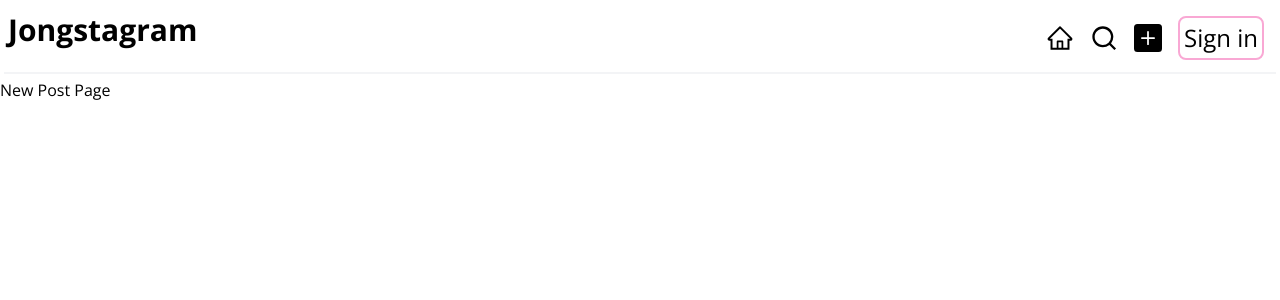
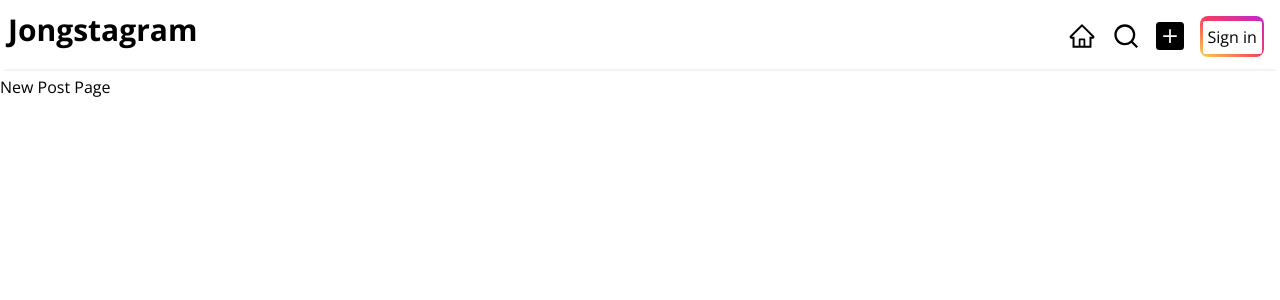
Before and after one commit to Amjong/jongstagram, a Next.js app: page /new in a window 1280 px wide. Shown: the top 300 px of the page. Built offline with nearby package versions, Linux system fonts and the light colour scheme; no server answers.

Commit message:
Change styling for some components (Header, LoginButton)

```diff
--- a/src/app/components/Header.tsx
+++ b/src/app/components/Header.tsx
@@ -9,7 +9,7 @@
   const session = await getUserSession();
   const text = session ? 'Sign out' : 'Sign in';
   return (
-    <div className='sticky flex justify-between m-1 border-b-2 border-gray-100'>
+    <div className='sticky top-0 z-10 flex justify-between m-1 border-b-2 border-gray-100'>
       <h1 className='text-3xl font-bold mt-2 ml-1'>
         <Link href='/'>Jongstagram</Link>
       </h1>
--- a/src/app/components/LoginButton.tsx
+++ b/src/app/components/LoginButton.tsx
@@ -15,11 +15,13 @@
     signIn();
   };
   return (
-    <button
-      className='rounded-lg border-2 border-pink-300 text-2xl p-1'
-      onClick={() => signFunc()}
-    >
-      {text}
-    </button>
+    <div className='rounded-lg bg-gradient-to-bl from-fuchsia-600 via-rose-500 to-amber-300 p-[0.15rem]'>
+      <button
+        className='bg-white rounded-sm text-base p-[0.3rem] hover:opacity-90 transition-opacity'
+        onClick={() => signFunc()}
+      >
+        {text}
+      </button>
+    </div>
   );
 }
--- a/src/app/layout.tsx
+++ b/src/app/layout.tsx
@@ -16,7 +16,7 @@
 }) {
   return (
     <html lang='en' className={sans.className}>
-      <body className='flex flex-col w-full max-w-screen-2xl mx-auto'>
+      <body className='flex flex-col w-full max-w-screen-2xl mx-auto overflow-auto'>
         <Header></Header>
         {children}
       </body>
```
